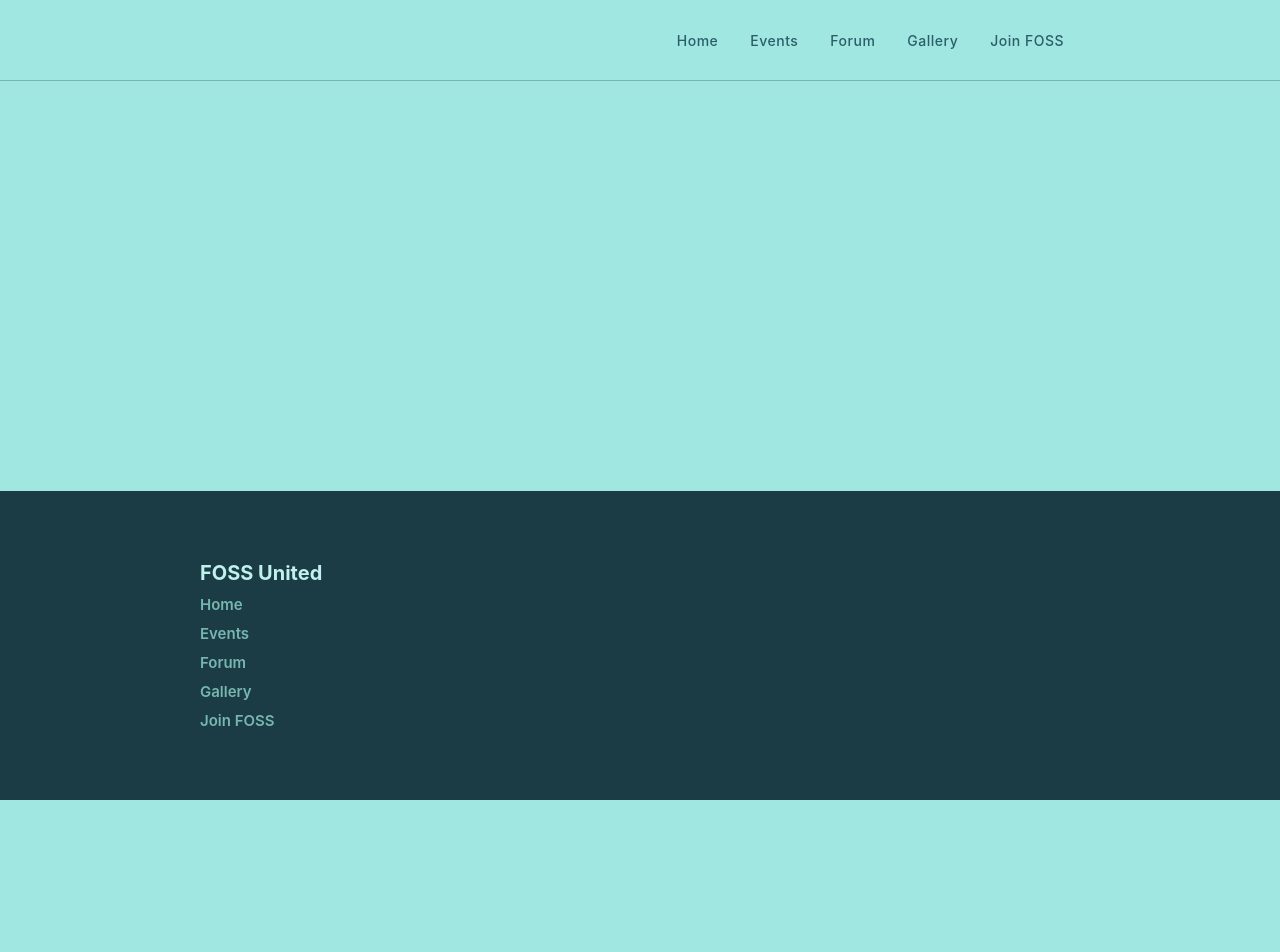
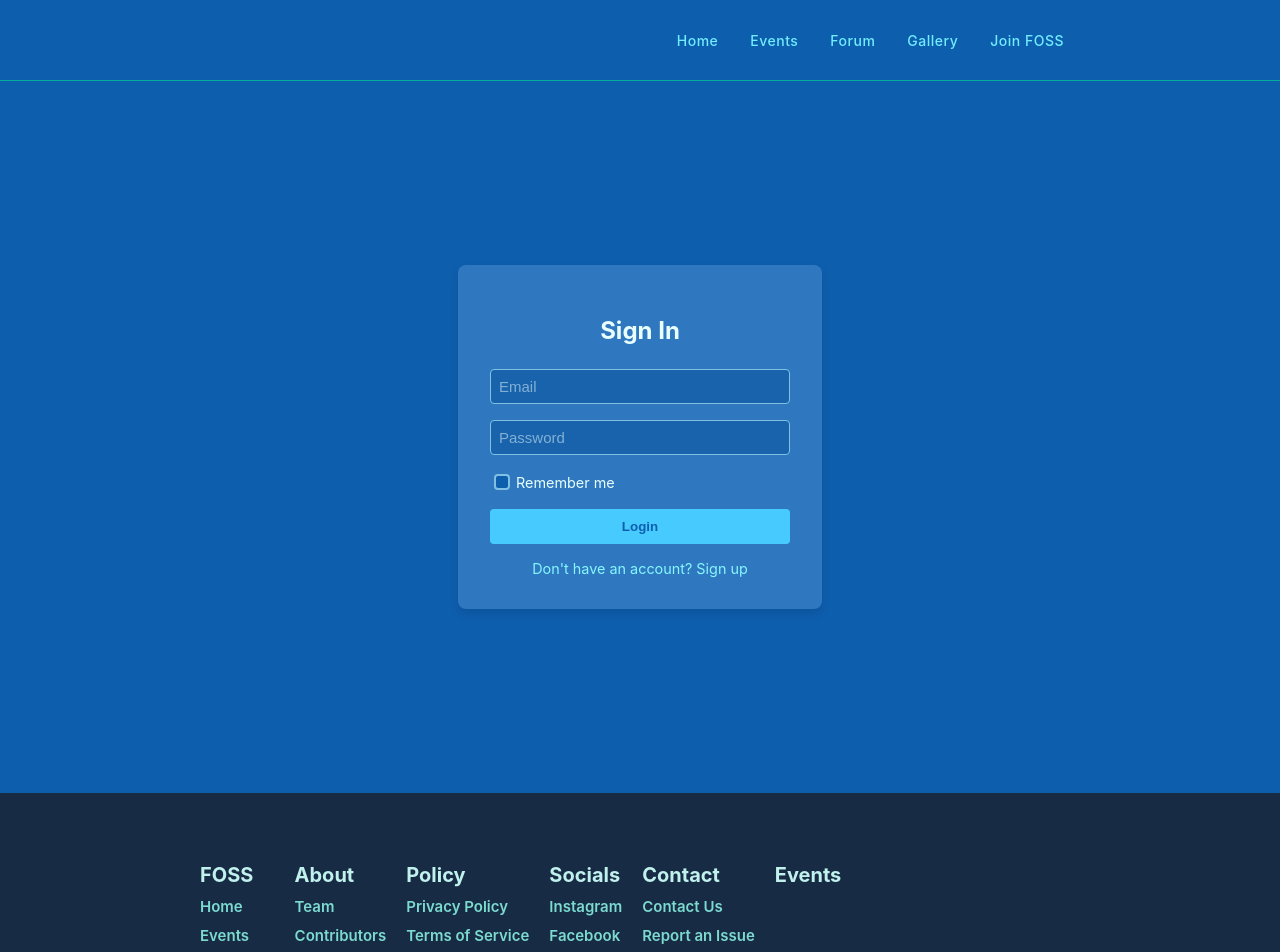
Before and after one commit to IceBear-32/FossWeb, a Nuxt app: page /join in a window 1280 px wide. Shown: the top 952 px of the page. Before the commit the page ends 800 px from the top, so only its background shows below. Built offline with nearby package versions, Linux system fonts and the light colour scheme.

Commit message:
login form component

```diff
--- a/assets/css/color_defs.css
+++ b/assets/css/color_defs.css
@@ -1,19 +1,19 @@
 :root {
-  --color-primary: #c0f1ed;
-  --color-counter-primary: #a0e7e2;
-  --color-counter-secondary: #3dd7c7;
+  --color-primary: #2F78BF;
+  --color-counter-primary: #0e5eae;
+  --color-counter-secondary: #1962ac;
 
-  --color-highlight: #0f83db;
-  --color-button-primary: #1e6f8e;
+  --color-highlight: #95fff1;
+  --color-button-primary: #47cbff;
 
-  --color-text-primary: #1b3b45;
-  --color-text-secondary-dark: #2c5d68;
-  --color-text-secondary: #3a7a7e;
+  --color-text-primary: #e8fffd;
+  --color-text-secondary-dark: #71edfd;
+  --color-text-secondary: #86f7ff;
 
-  --color-divider: #77b7b0;
-  --color-border-primary: #42938c;
+  --color-divider: #03af9b;
+  --color-border-primary: #80c1e3;
 
-  --color-primary-footer: #1b3b45;
+  --color-primary-footer: #172b45;
   --color-text-primary-footer: #c0f1ed;
-  --color-text-secondary-footer: #77b7b0;
+  --color-text-secondary-footer: #7cdacf;
 }
--- /dev/null
+++ b/components/credentials.vue
@@ -0,0 +1,221 @@
+<template>
+  <div class="auth-container">
+    <!-- Close button, shown only if showCloseBtn is true -->
+    <button
+      v-if="showCloseBtn"
+      class="close-btn"
+      @click="$emit('close')"
+      aria-label="Close"
+    >
+    &times;
+    </button>
+
+    <h2>{{ isSignUp ? 'Sign Up' : 'Sign In' }}</h2>
+
+    <form @submit.prevent="handleSubmit">
+      <input v-if="isSignUp" v-model="form.name" type="text" placeholder="Name" />
+      <input v-model="form.email" type="email" placeholder="Email" />
+      <input v-if="isSignUp" v-model="form.phone" type="tel" placeholder="Phone" />
+      <input v-model="form.password" type="password" placeholder="Password" />
+
+      <div class="remember-me" v-if="!isSignUp">
+        <input v-model="form.remember" type="checkbox" id="remember" />
+        <label for="remember" class="remember-label">Remember me</label>
+      </div>
+
+      <button type="submit" class="submit-btn">{{ isSignUp ? 'Register' : 'Login' }}</button>
+    </form>
+
+    <div class="toggle-link" @click="toggleForm">
+      {{ isSignUp ? 'Already have an account? Sign in' : "Don't have an account? Sign up" }}
+    </div>
+  </div>
+</template>
+
+<script setup>
+import { ref } from 'vue'
+
+const props = defineProps({
+  redir: {
+    type: String,
+    required: false,
+  },
+  showCloseBtn: {
+    type: Boolean,
+    default: false,
+  },
+})
+
+const isSignUp = ref(false)
+
+const form = ref({
+  name: '',
+  email: '',
+  phone: '',
+  password: '',
+  remember: false,
+})
+
+const toggleForm = () => {
+  isSignUp.value = !isSignUp.value
+}
+
+const handleSubmit = () => {
+  if (isSignUp.value) {
+    alert('Signing Up...')
+  } else {
+    alert('Signing In...')
+  }
+
+  if (props.redir) window.location.href = props.redir
+}
+</script>
+
+<style scoped>
+.auth-container {
+    position: relative;
+  background: var(--color-primary);
+  padding: 2rem;
+  border-radius: 8px;
+  box-shadow: 0 5px 10px rgba(0,0,0,0.1);
+  width: 300px;
+  margin: auto;
+}
+
+.auth-container h2 {
+  text-align: center;
+  margin-bottom: 1rem;
+}
+
+.auth-container form {
+  display: flex;
+  flex-direction: column;
+}
+
+.auth-container input::placeholder {
+  color: var(--color-text-primary);
+  opacity: 0.5;
+}
+
+.auth-container input:focus, .auth-container input:hover {
+    outline: solid 1px var(--color-highlight);
+    transition: outline 0.3s ease, border 0.3s ease;
+}
+
+.auth-container input[type="text"],
+.auth-container input[type="email"],
+.auth-container input[type="password"],
+.auth-container input[type="tel"] {
+  padding: 8px;
+  margin: 8px 0;
+  border-radius: 4px;
+  background-color: var(--color-counter-secondary);
+  color: var(--color-text-primary);
+  font-size: 15px;
+  font-weight: 500;
+  border: solid 1px var(--color-border-primary);
+  transition: border 0.3s ease, outline 0.3s ease;
+}
+
+.auth-container .submit-btn {
+  padding: 10px;
+  margin-top: 1rem;
+  background: var(--color-button-primary);
+  color: var(--color-counter-primary);
+  font-weight: bold;
+  border: none;
+  border-radius: 4px;
+  cursor: pointer;
+  transition: background 0.3s ease, color 0.3s ease, box-shadow 0.3s ease;
+}
+
+.auth-container .submit-btn:hover {
+  background: var(--color-highlight);
+  color: var(--color-primary);
+  box-shadow: 0 0 0 2px var(--color-button-primary);
+  transition: background 0.3s ease, color 0.3s ease, box-shadow 0.3s ease;
+}
+
+.auth-container .toggle-link {
+  margin-top: 1rem;
+  text-align: center;
+  color: var(--color-text-secondary);
+  cursor: pointer;
+  font-size: 0.9rem;
+}
+
+.remember-me {
+  display: flex;
+  align-items: center;
+  margin-top: 0.5rem;
+  font-size: 0.9rem;
+}
+
+.remember-me input {
+  margin-right: 6px;
+}
+
+.remember-label {
+  color: var(--color-text-primary);
+  cursor: pointer;
+}
+
+.auth-container input[type="checkbox"] {
+  appearance: none;
+  width: 16px;
+  height: 16px;
+  border: 2px solid var(--color-border-primary);
+  border-radius: 4px;
+  background-color: var(--color-counter-primary);
+  cursor: pointer;
+  position: relative;
+  display: inline-block;
+  vertical-align: middle;
+  margin-right: 6px;
+  outline: none;
+}
+
+.auth-container input[type="checkbox"]:checked {
+  background-color: var(--color-button-primary);
+  border-color: var(--color-counter-primary);
+  outline: none;
+}
+
+.auth-container input[type="checkbox"]:checked::after {
+  content: '✓';
+  position: absolute;
+  color: white;
+  font-size: 10px;
+  left: 3px;
+  top: 0px;
+  font-weight: bold;
+}
+
+.close-btn {
+  position: absolute;
+  top: -0.5rem;
+  right: -0.5rem;
+  width: 2rem;
+  height: 2rem;
+  border: none;
+  border-radius: 0.5rem;
+  font-size: 1.2rem;
+  color: var(--color-counter-primary);
+  background-color: var(--color-button-primary);
+  cursor: pointer;
+  font-weight: bold;
+  line-height: 1;
+  display: flex;
+  align-items: center;
+  justify-content: center;
+  transition: background-color 0.3s ease, color 0.3s ease, box-shadow 0.3s ease;
+}
+
+.close-btn:hover {
+  background-color: var(--color-highlight);
+  color: var(--color-primary);
+  box-shadow: 0 0 0 2px var(--color-button-primary);
+  transition: background-color 0.3s ease, color 0.3s ease, box-shadow 0.3s ease;
+}
+
+</style>
--- a/components/footer.vue
+++ b/components/footer.vue
@@ -3,13 +3,42 @@
         <div class="footer-content">
             <div class="footer-link-container">
                 <div class="footer-link-list">
-                    <span class="footer-text-primary">FOSS United</span>
+                    <span class="footer-text-primary">FOSS</span>
                     <a href="/" class="footer-text-secondary footer-link">Home</a>
                     <a href="/events" class="footer-text-secondary footer-link">Events</a>
                     <a href="/forum" class="footer-text-secondary footer-link">Forum</a>
                     <a href="/eventgallery" class="footer-text-secondary footer-link">Gallery</a>
                     <a href="/join" class="footer-text-secondary footer-link">Join FOSS</a>
                 </div>
+                <div class="footer-link-list">
+                    <span class="footer-text-primary">About</span>
+                    <a href="/about" class="footer-text-secondary footer-link">Team</a>
+                    <a href="/about/contributors" class="footer-text-secondary footer-link">Contributors</a>
+                </div>
+                <div class="footer-link-list">
+                    <span class="footer-text-primary">Policy</span>
+                    <a href="/privacy-policy" class="footer-text-secondary footer-link">Privacy Policy</a>
+                    <a href="/terms-of-service" class="footer-text-secondary footer-link">Terms of Service</a>
+                </div>
+                <div class="footer-link-list">
+                    <span class="footer-text-primary">Socials</span>
+                    <a href="" class="footer-text-secondary footer-link">Instagram</a>
+                    <a href="" class="footer-text-secondary footer-link">Facebook</a>
+                    <a href="" class="footer-text-secondary footer-link">Twitter</a>
+                    <a href="" class="footer-text-secondary footer-link">LinkedIn</a>
+                    <a href="" class="footer-text-secondary footer-link">GitHub</a>
+                </div>
+                <div class="footer-link-list">
+                    <span class="footer-text-primary">Contact</span>
+                    <a href="/contact" class="footer-text-secondary footer-link">Contact Us</a>
+                    <a href="/report" class="footer-text-secondary footer-link">Report an Issue</a>
+                </div>
+                <div class="footer-link-list">
+                    <span class="footer-text-primary">Events</span>
+                </div>
+            </div>
+            <div class="footer-info-container">
+
             </div>
         </div>
     </footer>
--- a/pages/index.vue
+++ b/pages/index.vue
@@ -1,9 +1,10 @@
 <template>
     <div class="container">
+        <div v-if="showCredsModal" class="creds-modal-overlay">
+            <Credentials @close="showCredsModal = false" :redir="redirUrl" show-close-btn="true" />
+        </div>
         <div class="hero-section">
-            <div class="hero-network-animation">
-                <div style="width:100%;height:0;padding-bottom:56%;position:relative;"><iframe src="https://giphy.com/embed/3o6Zt0EiSgr1cWE6WY" width="100%" height="100%" style="position:absolute" frameBorder="0" class="giphy-embed" allowFullScreen></iframe></div><p><a href="https://giphy.com/gifs/animation-effect-beam-3o6Zt0EiSgr1cWE6WY">via GIPHY</a></p>
-            </div>
+            <div class="hero-animation"></div>
             <div class="hero-title-container">
                 <p class="hero-title animated-title">Be Part of <span class="highlight">The FOSS Revolution</span></p>
             </div>
@@ -38,8 +39,10 @@
                     <p class="member-card-title">Start <span class="highlight">Contributing now!</span></p>
                 </div>
                 <div class="member-card-btns">
-                    <a href="/contribute" class="member-btn member-btn-fill">Become a Contributor</a>
-                    <a href="/join" class="member-btn">Become a Member</a>
+                    <a href="/contribute" v-if="userLoggedIn" class="member-btn member-btn-fill">Become a Contributor</a>
+                    <button v-else class="member-btn member-btn-fill" @click="showCredsModal = true; redirUrl = '/contribute'">Become a Contributor</button>
+                    <a href="/join" v-if="userLoggedIn" class="member-btn">Become a Member</a>
+                    <button v-else class="member-btn" @click="showCredsModal = true; redirUrl = '/join'">Become a Member</button>
                 </div>
             </div>
         </div>
@@ -48,6 +51,14 @@
 
 <script setup>
 import SubCard from '@/components/sub_card.vue';
+import Credentials  from '@/components/credentials.vue';
+
+import {ref} from 'vue';
+const showCredsModal = ref(false);
+const redirUrl = ref('');
+
+const userLoggedIn = ref(false);
+
 </script>
 
 <style scoped>
@@ -107,11 +118,13 @@ import SubCard from '@/components/sub_card.vue';
     margin-bottom: 80px;
 }
 
-.hero-network-animation {
-  width: 100%;
-  height: 300px;
-  position: relative;
-  overflow: hidden;
+.hero-animation {
+    width: 100%;
+    background: url('https://i.giphy.com/3o6Zt0EiSgr1cWE6WY.webp');
+    height: 300px;
+    position: relative;
+    overflow: hidden;
+    background-size: cover;
 }
 
 .hero-title-container {
@@ -121,7 +134,6 @@ import SubCard from '@/components/sub_card.vue';
     letter-spacing: -0.1rem;
     line-height: 1.3;
     font-weight: bold;
-    padding-top: 60px;
     position: relative;
     z-index: 1;
     margin-top: -240px;
@@ -163,6 +175,9 @@ import SubCard from '@/components/sub_card.vue';
     font-size: 20px;
     text-decoration: none;
     color: var(--color-highlight);
+    background-color: var(--color-primary);
+    border: none;
+    cursor: pointer;
     font-weight: 600;
     text-align: center;
     box-shadow: 0 0 0 1px var(--color-button-primary);
@@ -233,10 +248,21 @@ import SubCard from '@/components/sub_card.vue';
     will-change: transform, box-shadow;
 }
 
-
 .sub-card {
-    border: 2px solid var(--color-border-primary);
     padding: 24px 20px;
 }
 
+.creds-modal-overlay {
+    position: fixed;
+    top: 0;
+    left: 0;
+    width: 100%;
+    height: 100%;
+    background-color: rgba(0, 0, 0, 0.5);
+    display: flex;
+    justify-content: center;
+    align-items: center;
+    z-index: 100;
+}
+
 </style>
--- a/pages/join.vue
+++ b/pages/join.vue
@@ -1,2 +1,19 @@
 <template>
+    <div class="login-form-container">
+        <Credentials />
+    </div>
 </template>
+
+<script setup>
+import Credentials from '@/components/credentials.vue'
+</script>
+
+
+<style scoped>
+.login-form-container {
+    height: 89vh;
+    display: flex;
+    justify-content: center;
+    align-items: center;
+}
+</style>
```
